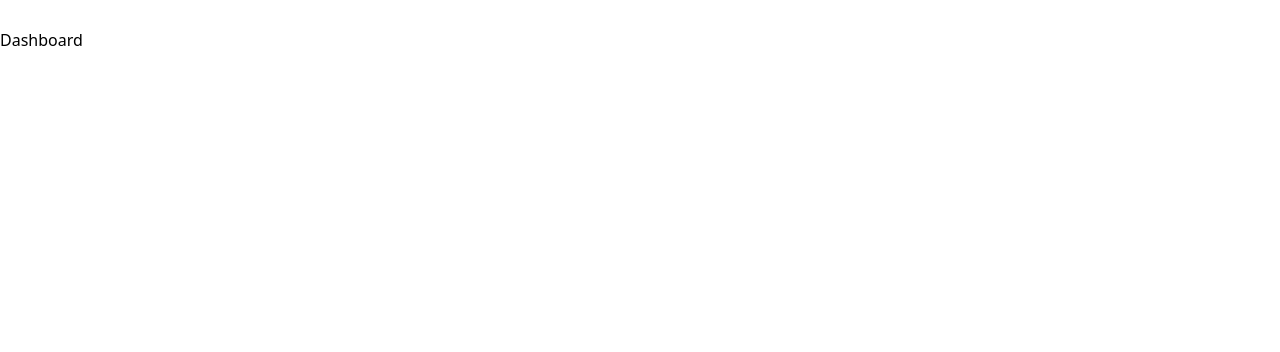
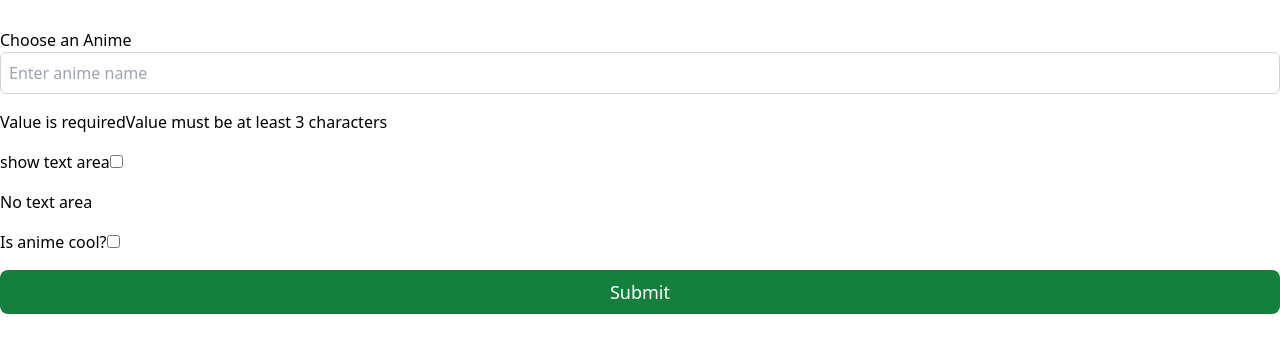
Before and after one commit to m-thompson-code/multi_framework, a Vue app in the folder vuejs-3-example/: page /#/dashboard in a window 1280 px wide. Shown: the top 352 px of the page. Built offline with nearby package versions, Linux system fonts and the light colour scheme.

Commit message:
feat: vue-js added form

```diff
--- /dev/null
+++ b/vuejs-3-example/src/components/AnimeForm.vue
@@ -0,0 +1,124 @@
+<template>
+  <h2 class="mb-2 text-xl text-center text-green-800">Choose an Anime</h2>
+  <form @submit.prevent="onSubmit">
+    <!-- name search -->
+    <input v-model="model.selectedAnime" type="text" placeholder="Enter anime name" />
+    <div v-if="errors.selectedAnimeError?.errors" class="flex flex-col">
+      <span v-for="(err, index) of errors.selectedAnimeError.errors" :key="index" class="text-red-400">{{ err }}</span>
+    </div>
+
+    <!-- show text area checkbox -->
+    <div class="flex items-center justify-end gap-4">
+      <label for="showTextArea">show text area</label>
+      <input v-model="showTextArea" name="showTextArea" type="checkbox" />
+    </div>
+
+    <!-- description -->
+    <template v-if="showTextArea">
+      <label>Description</label>
+      <textarea v-model="model.description" />
+    </template>
+
+    <!-- text if no description -->
+    <div v-else class="p-4 text-center rounded-md bg-slate-400">No text area</div>
+
+    <!-- checkbox -->
+    <div class="flex items-center justify-end gap-4">
+      <label for="isCool">Is anime cool?</label>
+      <input v-model="model.isCool" name="isCool" type="checkbox" />
+    </div>
+
+    <!-- submit -->
+    <button type="submit">Submit</button>
+  </form>
+</template>
+
+<script setup lang="ts">
+import { computed, ref, watchEffect } from "vue";
+import type { AnimeFormType } from "../models";
+import { useValidator } from "../utils";
+
+const emit = defineEmits<{
+  (e: "formSubmit", value: AnimeFormType): void;
+}>();
+
+const showTextArea = ref(false);
+
+const model = ref<AnimeFormType>({
+  selectedAnime: "",
+  description: "",
+  isCool: false
+  // willError: 'lol',
+});
+
+const errors = computed(() => {
+  // getting value because hard to debug
+  const showTextAreaValue = showTextArea.value;
+  const modelValue = model.value;
+
+  const selectedAnimeError = useValidator({
+    value: modelValue.selectedAnime,
+    type: "text",
+    validations: {
+      required: {
+        value: true,
+        message: "Value is required"
+      },
+      min: {
+        value: 3,
+        message: "Value must be at least 3 characters"
+      }
+    }
+  });
+
+  const descriptionError = showTextAreaValue
+    ? useValidator({
+        value: modelValue.description,
+        type: "text",
+        validations: {
+          required: {
+            value: true,
+            message: "Value is required"
+          }
+        }
+      })
+    : { errors: [] };
+
+  return { selectedAnimeError, descriptionError };
+});
+
+watchEffect(() => {
+  //   console.log("effectScope");
+  //   console.log(showTextArea.value);
+  //   ^^ this is reactive
+  //   console.log(showTextArea);
+  //   ^^ this is not reactive
+});
+
+const onSubmit = () => {
+  if (errors.value.selectedAnimeError.errors.length > 0) {
+    return;
+  }
+
+  if (errors.value.descriptionError.errors.length > 0) {
+    return;
+  }
+
+  emit("formSubmit", model.value);
+};
+</script>
+
+<style scoped>
+form {
+  @apply flex flex-col gap-4;
+}
+
+textarea,
+input {
+  @apply border border-gray-300 rounded-md p-2;
+}
+
+button[type="submit"] {
+  @apply px-5 py-2 bg-green-700 text-white hover:bg-green-400 rounded-lg text-lg cursor-pointer duration-300 transition-all;
+}
+</style>
--- a/vuejs-3-example/src/components/HelloWorld.vue
+++ b/vuejs-3-example/src/components/HelloWorld.vue
@@ -5,8 +5,8 @@ const props = defineProps({
   msg: {
     type: String,
     required: true,
-    default: "2",
-  },
+    default: "2"
+  }
 });
 
 const count = ref(0);
--- /dev/null
+++ b/vuejs-3-example/src/models/forms.model.ts
@@ -0,0 +1,5 @@
+export type AnimeFormType = {
+  selectedAnime: string;
+  description: string;
+  isCool: boolean;
+};
--- /dev/null
+++ b/vuejs-3-example/src/models/index.ts
@@ -0,0 +1,2 @@
+export * from "./forms-validation.model";
+export * from "./forms.model";
--- /dev/null
+++ b/vuejs-3-example/src/utils/index.ts
@@ -0,0 +1 @@
+export * from "./useValidator";
--- /dev/null
+++ b/vuejs-3-example/src/utils/useValidator.ts
@@ -0,0 +1,71 @@
+import { iValidationsNumber, iValidationsString } from "../models/forms-validation.model";
+
+export const useValidator = ({
+  value = "",
+  type,
+  validations = {}
+}: {
+  value: string | number;
+  type: "text" | "email" | "number";
+  validations?: iValidationsString | iValidationsNumber;
+}): { errors: string[] } => {
+  const { min, max, required } = validations;
+  const { regex } = validations as iValidationsString;
+  const { wholeNumber } = validations as iValidationsNumber;
+
+  const emailRegex = regex ? regex.value : /^\S+@\S+\.\S+$/;
+
+  const errors: string[] = [];
+  const strValue = String(value);
+  const numValue = Number(value);
+
+  switch (type) {
+    case "text":
+      if (required && required.value === true && strValue.length === 0) {
+        errors.push(required.message || "Input is required");
+      }
+
+      if (min && strValue.length < min.value) {
+        errors.push(min.message || `Input length needs to be at least ${min.value}`);
+      }
+
+      if (max && strValue.length > max.value) {
+        errors.push(max.message || `Input length needs to be less than ${max.value}`);
+      }
+
+      if (regex && regex.value.test(strValue) === false) {
+        errors.push(regex.message || "Input does not meet the format requirements");
+      }
+
+      return { errors };
+
+    case "email":
+      if (emailRegex.test(strValue) === false) {
+        errors.push(regex && regex.message ? regex.message : "Input requires a valid email address");
+      }
+
+      return { errors };
+
+    case "number":
+      if (Number.isNaN(numValue)) {
+        errors.push("Input needs to be a numeric value");
+      } else {
+        if (wholeNumber && wholeNumber.value === true && !Number.isInteger(numValue)) {
+          errors.push(wholeNumber.message || "Input needs to be a whole number");
+        }
+
+        if (min && numValue < min.value) {
+          errors.push(min.message || `Input needs to be at least ${min.value}`);
+        }
+
+        if (max && numValue > max.value) {
+          errors.push(max.message || `Input needs to be less than ${max.value}`);
+        }
+      }
+
+      return { errors };
+    default:
+      [];
+  }
+  return { errors: [] };
+};
--- a/vuejs-3-example/src/views/About.vue
+++ b/vuejs-3-example/src/views/About.vue
@@ -1,6 +1,4 @@
-<template>
-  <div />
-</template>
+<template>about</template>
 
 <script setup lang="ts"></script>
 
--- a/vuejs-3-example/src/views/Dashboard.vue
+++ b/vuejs-3-example/src/views/Dashboard.vue
@@ -1,19 +1,14 @@
 <template>
-  <nav class="w-full p-4 flex items-center justify-between gap-4 bg-green-700">
-    <router-link to="/about" class="link"> About </router-link>
-
-    <router-link to="/login" class="link"> Logout </router-link>
-  </nav>
-
-  <h1>Dashboard</h1>
-
-  <router-view />
+  <AnimeForm @form-submit="onFormSubmit($event)" />
 </template>
 
-<script setup lang="ts"></script>
+<script setup lang="ts">
+import AnimeForm from "../components/AnimeForm.vue";
+import { AnimeFormType } from "../models";
 
-<style scoped>
-.link {
-  @apply px-5 py-2 text-white hover:bg-green-400 rounded-lg text-lg cursor-pointer duration-300 transition-all;
-}
-</style>
+const onFormSubmit = (value: AnimeFormType) => {
+  console.log("value", value);
+};
+</script>
+
+<style scoped></style>
--- /dev/null
+++ b/vuejs-3-example/src/views/Main.vue
@@ -0,0 +1,18 @@
+<template>
+  <nav class="flex items-center justify-between w-full gap-4 p-4 bg-green-700">
+    <router-link to="/about" class="link"> About </router-link>
+    <router-link to="/login" class="link"> Logout </router-link>
+  </nav>
+
+  <main class="w-full max-w-[840px] mx-auto mt-20">
+    <router-view />
+  </main>
+</template>
+
+<script setup lang="ts"></script>
+
+<style scoped>
+.link {
+  @apply px-5 py-2 text-white hover:bg-green-400 rounded-lg text-lg cursor-pointer duration-300 transition-all;
+}
+</style>
```
Also changed, not shown: vuejs-3-example/src/main.ts (+9 -2 lines), vuejs-3-example/src/models/forms-validation.model.ts (added, +49 -0 lines), vuejs-3-example/.eslintrc.cjs, 2 other files (tests, documents, lock files or other folders).
